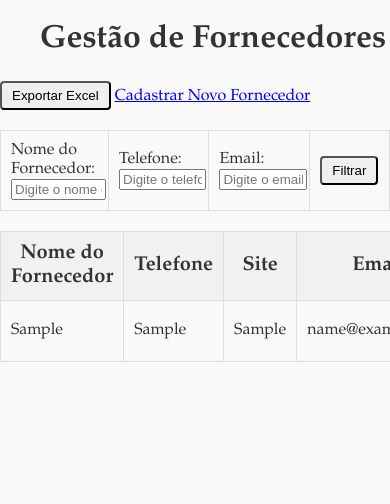
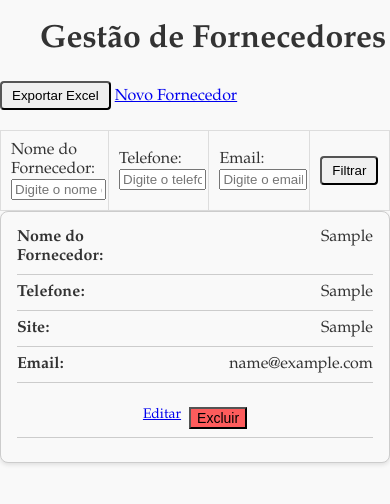
Before and after one commit to AlcedirFinkler/cliente1, a Django app: page /CadFornecedor/ in a window 390 px wide; the page is wider, and only the part inside the window is pictured. Shown: the part 70-574 px from the top of that part. Run offline with Django 5.2, Linux system fonts and the light colour scheme; a user stored in the database is signed in; tables that the repository leaves empty hold one stand-in row (values such as "Sample post"); some libraries are stand-ins or nearby versions.

Commit message:
responsividade mobile para cadFornecedor
atualizado a responsividade em cadFornecedor para mobile.

```diff
--- a/CadFornecedor/templates/CadFornecedor.html
+++ b/CadFornecedor/templates/CadFornecedor.html
@@ -22,14 +22,68 @@
     .content-container .delete-button:hover {
         background-color: rgb(255, 0 ,0);
     }
+
+    @media (max-width: 990px) {
+        .table {
+            display: none;
+        }
+
+        .card {
+            display: flex;
+            flex-direction: column;
+            border: 1px solid #ccc;
+            border-radius: 8px;
+            margin-bottom: 1rem;
+            padding: 1rem;
+            background-color: #f9f9f9;
+            box-shadow: 0 2px 4px rgba(0, 0, 0, 0.1);
+        }
+
+        .card div {
+            display: flex;
+            margin-bottom: 0.5rem;
+            padding-bottom: 0.5rem;
+            border-bottom: 1px solid #ccc;
+        }
+
+        .card div span {
+            font-weight: bold;
+            width: 40%;
+            text-align: left;
+        }
+
+        .card div p {
+            margin: 0;
+            width: 60%;
+            text-align: right;
+        }
+
+        .card-actions {
+            display: flex;
+            justify-content: center;
+            gap: 0.5rem;
+            margin-top: 1rem;
+        }
+
+        .card-actions a,
+        .card-actions button {
+            font-size: 14px;
+        }
+    }
+
+    @media (min-width: 991px) {
+        .cards-container {
+            display: none;
+        }
+    }
 </style>
 
 <div class="content-container">
     <div class="top-side">
         <h1 style="text-align: left; margin-left: 40px;">Gestão de Fornecedores</h1>
         <div>
-            <button type="submit" class="btn btn-success" name="exportar_excel" value="true">Exportar Excel</button>
-            <a href="{% url 'CriaFornecedor' %}" class="custom-button">Cadastrar Novo Fornecedor</a>
+            <button type="submit" class="btn btn-success" name="exportar_excel" value="true" style="padding-top: 5px">Exportar Excel</button>
+            <a href="{% url 'CriaFornecedor' %}" class="custom-button">Novo Fornecedor</a>
         </div>
     </div>
 
@@ -69,8 +123,7 @@
         </form>
     </table>
 
-    <!-- Tabela de Fornecedores -->
-    <table border="1">
+    <table class="table" border="1">
         <thead>
             <tr>
                 <th>Nome do Fornecedor</th>
@@ -98,6 +151,24 @@
             {% endfor %}
         </tbody>
     </table>
+
+    <div class="cards-container">
+        {% for fornecedor in fornecedores %}
+        <div class="card">
+            <div><span>Nome do Fornecedor:</span><p>{{ fornecedor.fornecedor }}</p></div>
+            <div><span>Telefone:</span><p>{{ fornecedor.fornecedor_fone }}</p></div>
+            <div><span>Site:</span><p>{{ fornecedor.fornecedor_site|truncatechars:65 }}</p></div>
+            <div><span>Email:</span><p>{{ fornecedor.fornecedor_email }}</p></div>
+            <div class="card-actions">
+                <a href="{% url 'editar_fornecedor' fornecedor.id %}" class="custom-button">Editar</a>
+                <form method="post" action="{% url 'excluir_fornecedor' fornecedor.id %}" style="display:inline;" onsubmit="return confirmDelete();">
+                    {% csrf_token %}
+                    <button type="submit" class="custom-button delete-button">Excluir</button>
+                </form>
+            </div>
+        </div>
+        {% endfor %}
+    </div>
 </div>
 
 <script>
--- a/cadEstoque/templates/teste.html
+++ b/cadEstoque/templates/teste.html
@@ -72,7 +72,7 @@
     }
 
     @media (min-width: 991px){
-        .card {
+        .cards-container {
             display: none;
         }
     }
```
